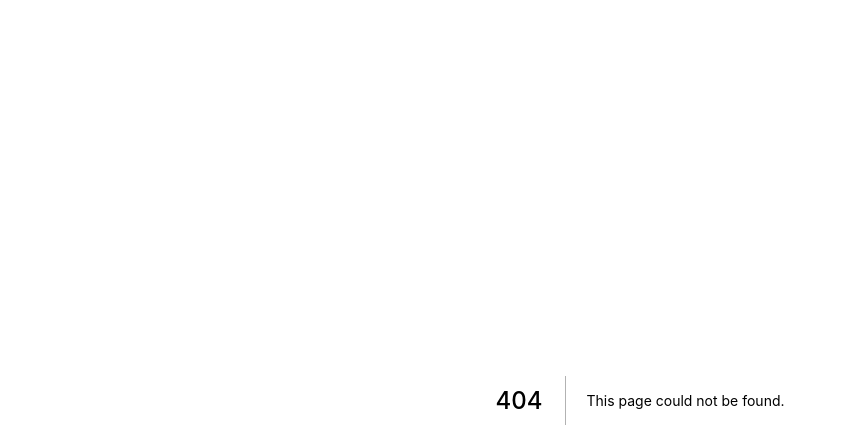
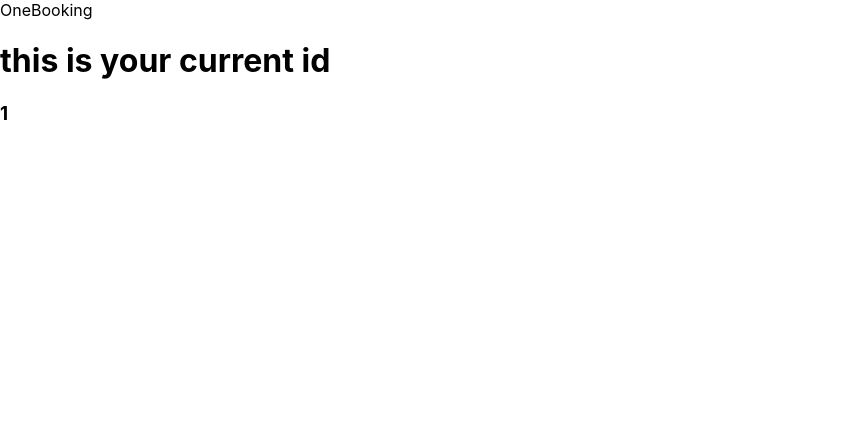
Before and after one commit to BucoTEC/booking-frontend, a Next.js app: page /bookings/1 in a window 1280 px wide. Before the commit this address had no page. Shown: the top 448 px of the page, without its empty margins (0-847 px from the left). Built offline with nearby package versions, Linux system fonts and the light colour scheme.

Commit message:
basic pages setup

```diff
--- /dev/null
+++ b/pages/bookings/[id].js
@@ -0,0 +1,15 @@
+import React from "react";
+import { useRouter } from "next/router";
+
+function OneBooking() {
+	const router = useRouter();
+	return (
+		<div>
+			OneBooking
+			<h1>this is your current id</h1>
+			<h3>{router.query.id}</h3>
+		</div>
+	);
+}
+
+export default OneBooking;
```
Also changed, not shown: pages/admin/index.js (added, +7 -0 lines), pages/bookings/index.js (added, +7 -0 lines), pages/profile/index.js (added, +7 -0 lines).
